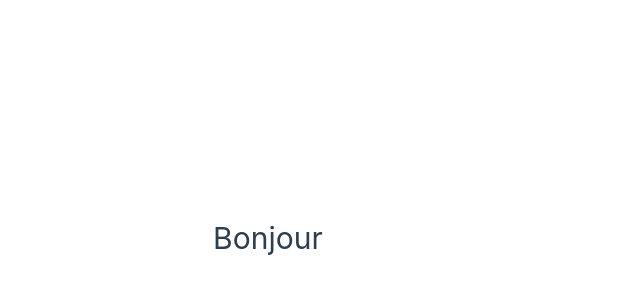
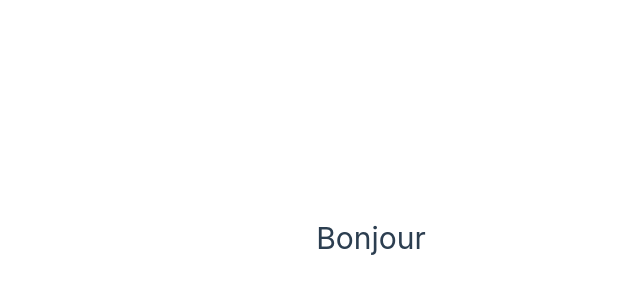
Before and after one commit to AxelMth/secret-house, a Vue app: page / in a window 1280 px wide. Shown: the top 300 px of the page, without its empty margins (269-909 px from the left). Built offline with nearby package versions, Linux system fonts and the light colour scheme; the HTML template or start-up script is replaced by a standard one.

Commit message:
fix width

```diff
--- a/src/HiddenSection.vue
+++ b/src/HiddenSection.vue
@@ -33,6 +33,12 @@ section {
   text-align: center;
 }
 
+@media (min-width: 1024px) {
+  section {
+    width: 100%;
+  }
+}
+
 p {
   font-weight: bold;
   color: white;
--- a/src/assets/main.css
+++ b/src/assets/main.css
@@ -29,7 +29,7 @@ a,
 
   #app {
     display: grid;
-    grid-template-columns: 1fr 1fr;
+    /* grid-template-columns: 1fr 1fr; */
     padding: 0 2rem;
   }
 }
```
